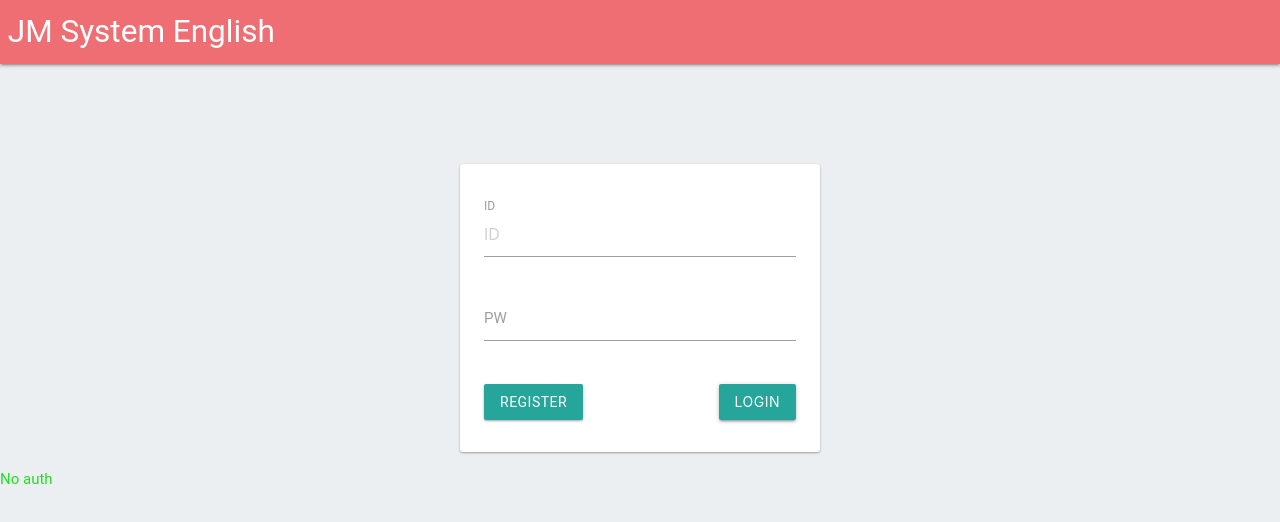
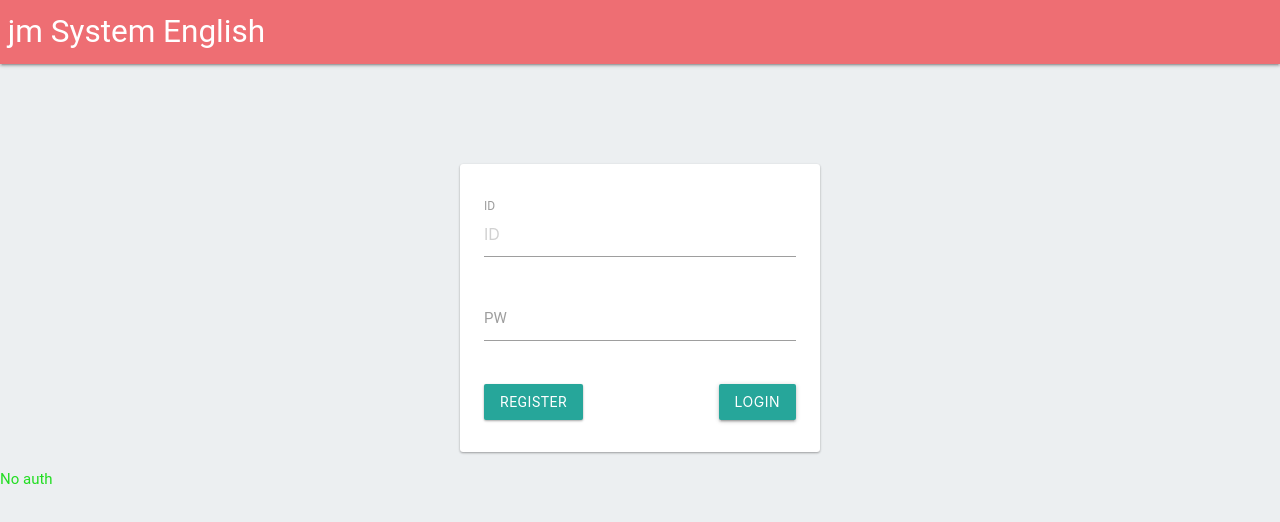
Before and after one commit to FredJeong/JM, a plain HTML site: page public/index.html in a window 1280 px wide. Drawn offline with nearby package versions, Linux system fonts and the light colour scheme; some packages are replaced by stand-ins of ours; no server answers.

Commit message:
change JM to jm

```diff
--- a/public/index.html
+++ b/public/index.html
@@ -3,7 +3,7 @@
   <head>
     <meta charset="utf-8">
     <meta name="viewport" content="width=device-width, initial-scale=1">
-    <title>JM System English</title>
+    <title>jm System English</title>
 
     <!-- update the version number as needed -->
     <script defer src="/__/firebase/4.1.3/firebase-app.js"></script>
@@ -36,7 +36,7 @@
   <body>
   <nav>
     <div class="nav-wrapper">
-      <a href="#" class="brand-logo">&nbsp;JM System English</a>
+      <a href="#" class="brand-logo">&nbsp;jm System English</a>
       <ul id="nav-mobile" class="right hide-on-med-and-down">
         <li class="logged-in">Hello <span class="user-name"></span></li>
         <li class="logged-in"><a onclick="logout()">Logout</a></li>
```
Also changed, not shown: public/add_problem.html (+2 -2 lines), public/group_manage.html (+2 -2 lines), public/index_.html (+1 -1 lines), public/login.html (+2 -2 lines), public/problem_list.html (+2 -2 lines), public/register.html (+2 -2 lines), public/user_list.html (+2 -2 lines), public/user_manage.html (+2 -2 lines).
